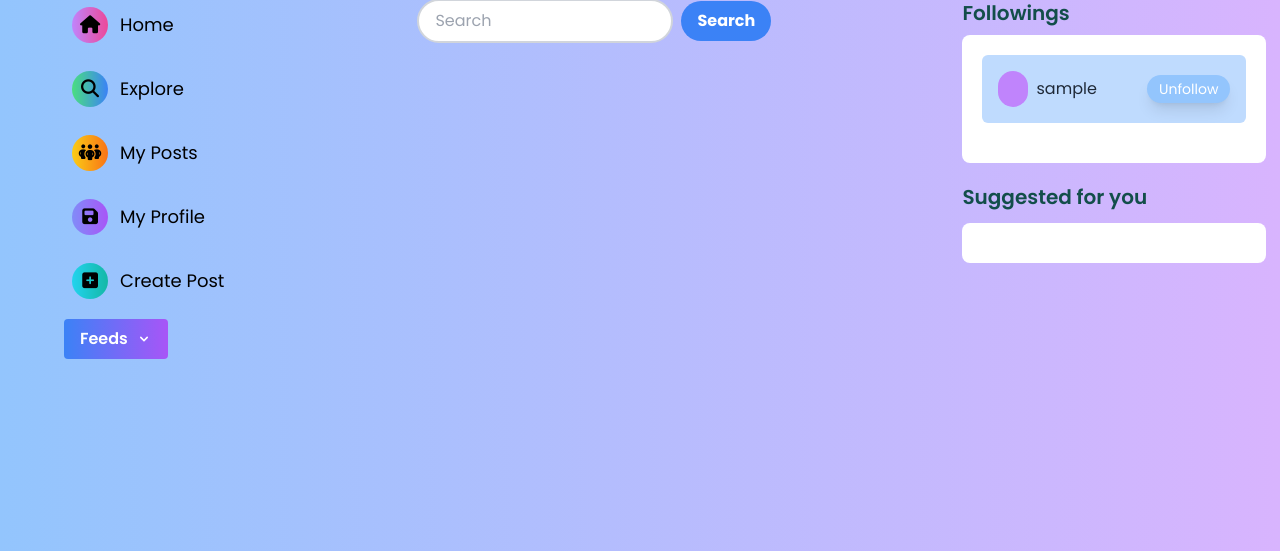
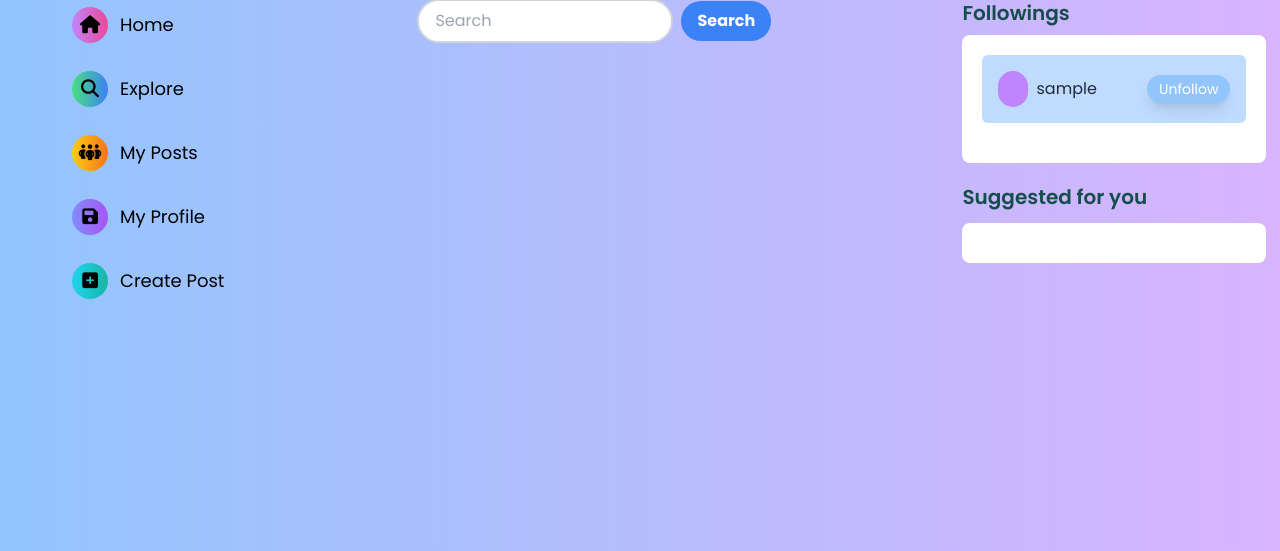
Before and after one commit to deelipsingh77/socialhub-deployment, a Django app: a page that uses core/templates/home.html in a window 1280 px wide. Shown: the part 133-684 px from the top of the page. Run offline with Django 5.2, Linux system fonts and the light colour scheme; a user stored in the database is signed in; tables that the repository leaves empty hold one stand-in row (values such as "Sample post"); parts of the project's set-up code (start-up, migrations or seed data) failed here and were passed over; some libraries are stand-ins or nearby versions.

Commit message:
Minor Changes

```diff
--- a/core/templates/home.html
+++ b/core/templates/home.html
@@ -92,20 +92,6 @@
             <span class="h-9 w-9 rounded-full bg-gradient-to-r from-cyan-400 to-teal-500 p-1 flex justify-center items-center"><i class="fa-solid fa-square-plus"></i></span>
             <span>Create Post</span>
           </a>
-
-          <div class="relative inline-block">
-            <button id="dropdownToggle" class="text-white bg-gradient-to-r from-blue-500 to-purple-500 hover:bg-gray-400 text-gray-800 font-semibold py-2 px-4 rounded inline-flex items-center">
-              <span>Feeds</span>
-              <svg class="h-4 w-4 ml-2" xmlns="http://www.w3.org/2000/svg" viewBox="0 0 20 20" fill="currentColor">
-                <path fill-rule="evenodd" d="M5.293 7.293a1 1 0 0 1 1.414 0L10 10.586l3.293-3.293a1 1 0 1 1 1.414 1.414l-4 4a1 1 0 0 1-1.414 0l-4-4a1 1 0 0 1 0-1.414z" clip-rule="evenodd" />
-              </svg>
-            </button>
-            <div id="dropdownMenu" class="hidden origin-top-right absolute right-0 mt-2 w-48 rounded-md shadow-lg bg-white ring-1 ring-black ring-opacity-5 transition duration-300 transform origin-top">
-              <a href="/{{ user.username }}/entertainment_feeds" onclick="entertainment()" class="feed-link block px-4 py-2 text-gray-800 hover:bg-gray-200">Entertainment</a>
-              <a href="/{{ user.username }}/education_feeds" onclick="education()" id="education" class="feed-link block px-4 py-2 text-gray-800 hover:bg-gray-200">Education</a>
-              <a href="/{{ user.username }}/foods_feeds" onclick="food()" id="foods" class="feed-link block px-4 py-2 text-gray-800 hover:bg-gray-200">Food</a>
-            </div>
-          </div>
         </nav>
         <div id="logout">
           <a class="active_page flex items-center gap-3 p-2 hover:bg-red-300 rounded-3xl w-44 hover:scale-[1.1] duration-150" href="{% url 'logout' %}">
--- a/core/templates/search.html
+++ b/core/templates/search.html
@@ -8,7 +8,7 @@
 <form class="flex items-center justify-center mb-8" method="POST" >
   {% csrf_token %}
   <input type="text" class=" border-2 border-gray-300 rounded-3xl px-4 py-2 mr-2 w-64 focus:outline-none focus:w-[80%] focus:border-blue-500 transition-all duration-[0.6s]" name="search" id="search" placeholder="Search">
-  <button type="submit" class="bg-blue-500 hover:bg-blue-600 rounded-3xl text-white font-bold py-2 px-4 rounded focus:outline-none focus:shadow-outline">Search</button>
+  <button type="submit" class="bg-blue-500 hover:bg-blue-600 text-white font-bold py-2 px-4 rounded-3xl focus:outline-none focus:shadow-outline">Search</button>
 </form>
 
 
--- a/users/views.py
+++ b/users/views.py
@@ -57,7 +57,10 @@ def register_page(request):
             messages.error(request, "Please fill all the deatails !!!")
             return redirect("landing")
 
-        UserProfile.objects.create(user=user)
+        UserProfile.objects.create(
+            user=user,
+            profile_pic="https://pixabay.com/get/g4d9249f2719549e599655433fde32c4a91e0dbdf75b1907ab5623fc542afeaba66bc2bf5f30a86738adcf50ccc41dbdf.svg",
+        )
 
         messages.success(request, "Registration Successful. You can now login.")
         return redirect("/landing/")
```
